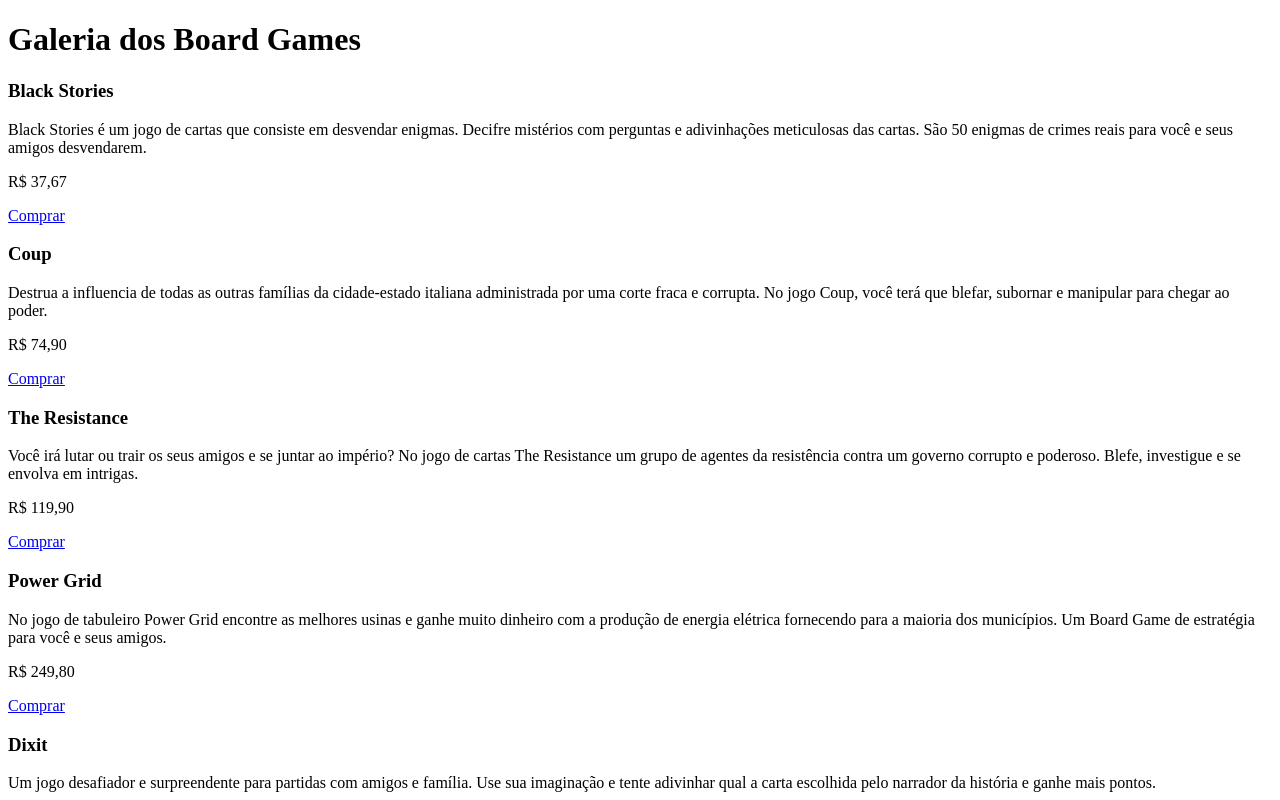
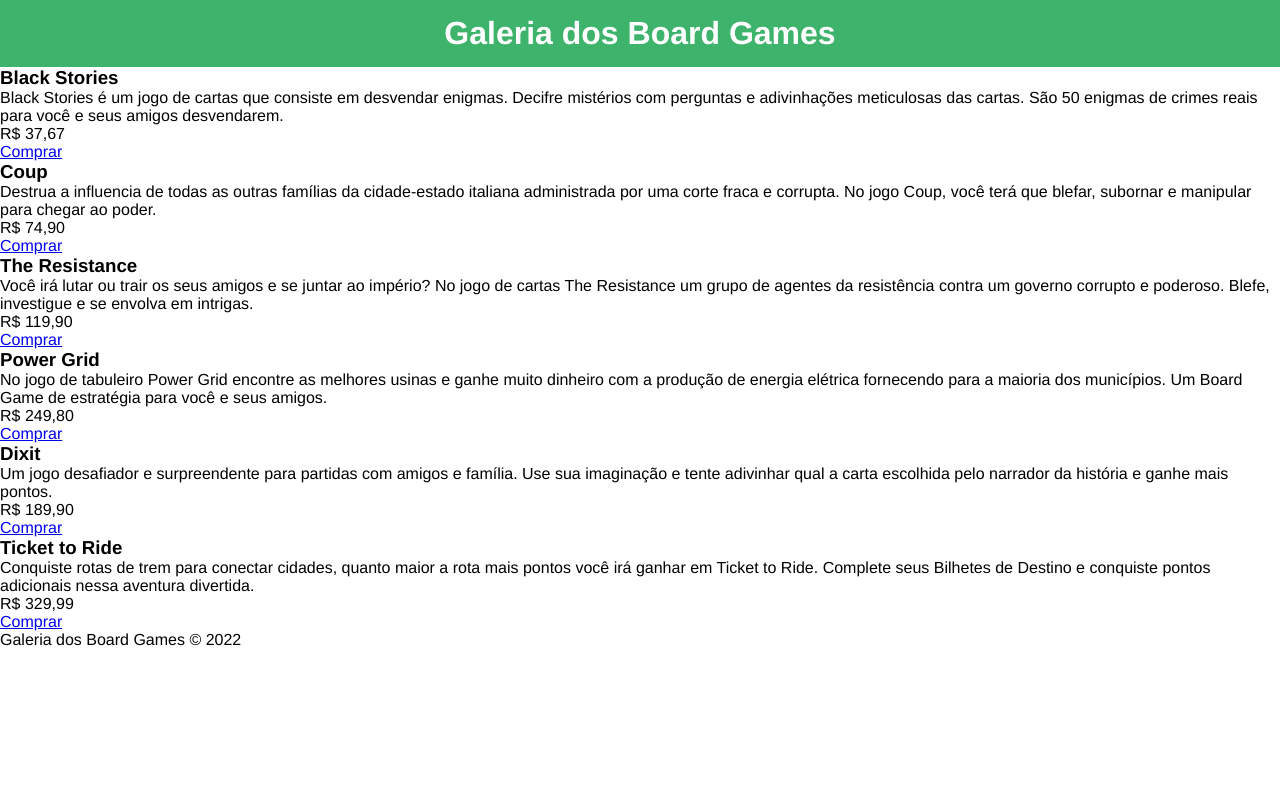
Before and after one commit to LiceB/Galeria-dos-Jogos-De-Cartas, a plain HTML site: page index.html in a window 1280 px wide. Shown: the top 800 px of the page. Drawn offline with Linux system fonts and the light colour scheme.

Commit message:
criação do css do header

```diff
--- /dev/null
+++ b/css/styles.css
@@ -0,0 +1,14 @@
+* {
+    padding: 0;
+    margin: 0;
+    box-sizing: border-box;
+    font-family: Helvetica;
+}
+
+/* Cabeçalho */
+header {
+    background-color: #3db36b;
+    text-align: center;
+    padding: 15px;
+    color: #fff;
+}
--- a/index.html
+++ b/index.html
@@ -5,6 +5,7 @@
     <meta http-equiv="X-UA-Compatible" content="IE=edge">
     <meta name="viewport" content="width=device-width, initial-scale=1.0">
     <title>Galeria dos Board Games</title>
+    <link rel="stylesheet" href="css/styles.css">
 </head>
 <body>
     <!-- Cabeçalho -->
```
